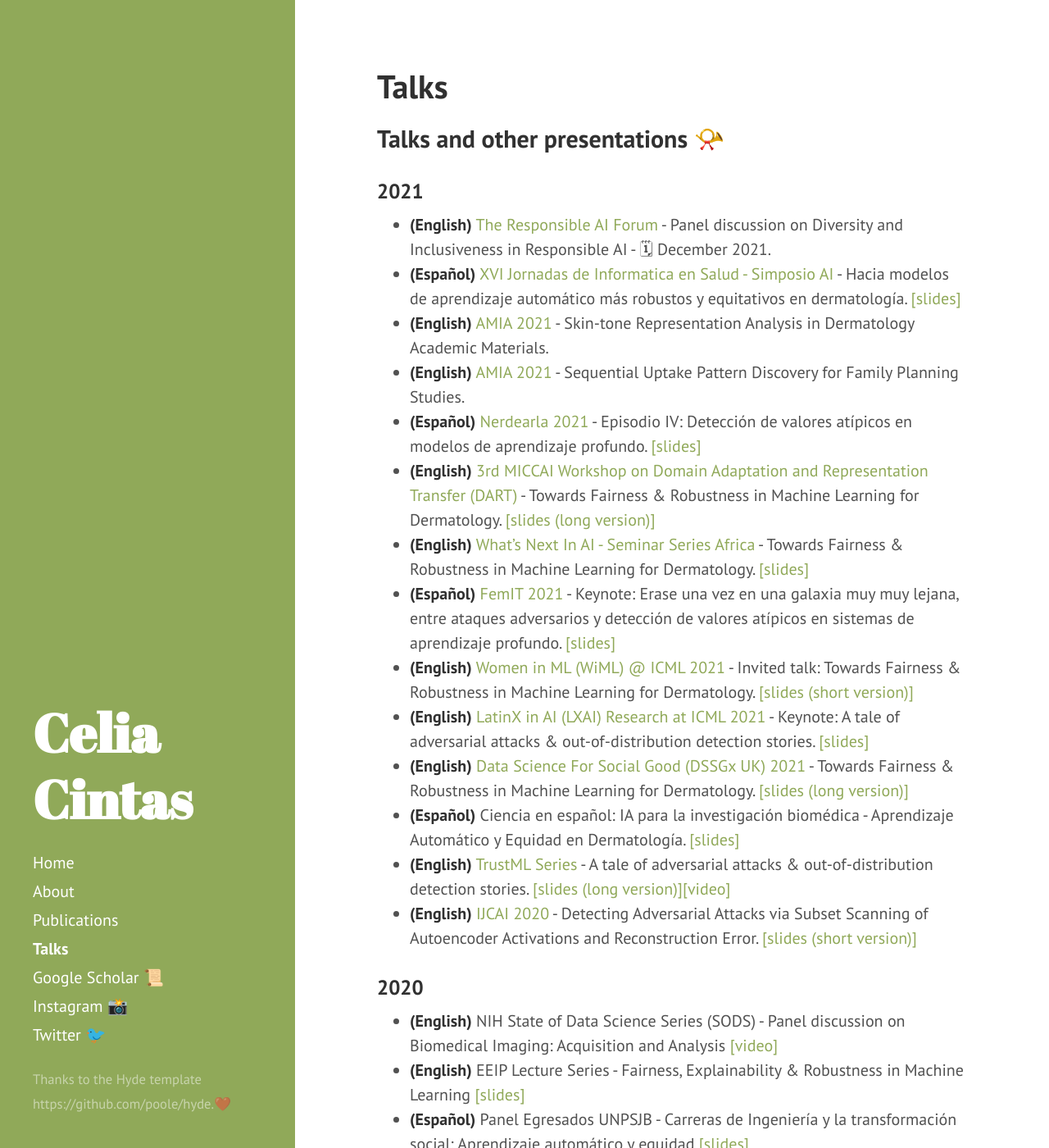
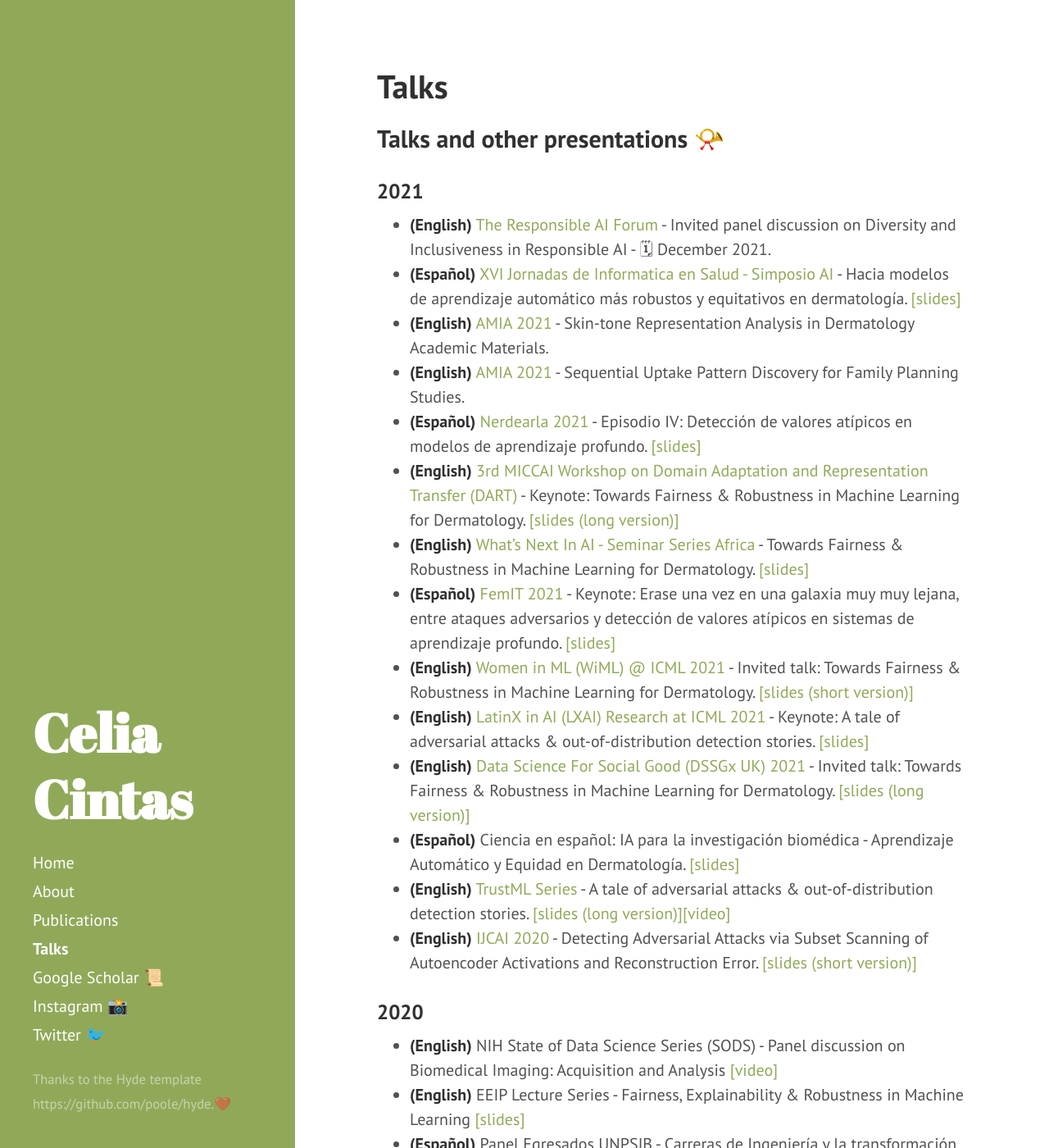
Before and after one commit to celiacintas/celiacintas.github.io, a Jekyll site: the page built from talks.md, in a window 1280 px wide and 1400 px high. Shown: the whole window at 82% size. Built offline with Jekyll 4.4.1, drawn with Linux system fonts in a browser that asks for light colours.

Commit message:
Update talks.md

```diff
--- a/talks.md
+++ b/talks.md
@@ -6,17 +6,17 @@ title: Talks
 ## Talks and other presentations 📯
 
 ### 2021
-* **(English)** [The Responsible AI Forum](https://responsibleaiforum.com/about/schedule/) - Panel discussion on Diversity and Inclusiveness in Responsible AI - 🗓   December 2021.
+* **(English)** [The Responsible AI Forum](https://responsibleaiforum.com/about/schedule/) - Invited panel discussion on Diversity and Inclusiveness in Responsible AI - 🗓   December 2021.
 * **(Español)** [XVI Jornadas de Informatica en Salud - Simposio AI](https://eventovirtualhiba.org.ar/jis-go-live-2021/inicio) - Hacia modelos de aprendizaje automático más robustos y equitativos en dermatología. [[slides]](https://github.com/celiacintas/celiacintas.github.io/blob/main/public/slides/2021/AI_en_Salud___Hospital_Italiano__Derma_Fairness_F.pdf)
 * **(English)** [AMIA 2021](https://amia.org/education-events/amia-2021-annual-symposium) - Skin-tone Representation Analysis in Dermatology Academic Materials.
 * **(English)** [AMIA 2021](https://amia.org/education-events/amia-2021-annual-symposium) - Sequential Uptake Pattern Discovery for Family Planning Studies.
 * **(Español)** [Nerdearla 2021](https://nerdear.la/en/) - Episodio IV: Detección de valores atípicos en modelos de aprendizaje profundo. [[slides]](https://github.com/celiacintas/celiacintas.github.io/blob/main/public/slides/2021/_Nerdearla_2021__Episodio_IV.pdf)
-* **(English)** [3rd MICCAI Workshop on Domain Adaptation and Representation Transfer (DART)](https://sites.google.com/view/dart2021/) - Towards Fairness & Robustness in Machine Learning for Dermatology. [[slides (long version)]](https://github.com/celiacintas/celiacintas.github.io/blob/main/public/slides/2021/_DART__MICCAI_2021__Derma_Fairness_FINAL.pdf)
+* **(English)** [3rd MICCAI Workshop on Domain Adaptation and Representation Transfer (DART)](https://sites.google.com/view/dart2021/) - Keynote: Towards Fairness & Robustness in Machine Learning for Dermatology. [[slides (long version)]](https://github.com/celiacintas/celiacintas.github.io/blob/main/public/slides/2021/_DART__MICCAI_2021__Derma_Fairness_FINAL.pdf)
 * **(English)** [What's Next In AI - Seminar Series Africa](https://ibm.biz/whats-next-ai) - Towards Fairness & Robustness in Machine Learning for Dermatology. [[slides]](https://github.com/celiacintas/celiacintas.github.io/blob/main/public/slides/2021/_What_is_next_IBM_2021__Derma_Fairness.pdf)
 * **(Español)** [FemIT 2021](https://lasdesistemas.org/femitconf2021/) - Keynote: Erase una vez en una galaxia muy muy lejana, entre ataques adversarios y detección de valores atípicos en sistemas de aprendizaje profundo. [[slides]](https://github.com/celiacintas/celiacintas.github.io/blob/main/public/slides/2021/femit_keynote_alot_of_gifs.pdf)
 * **(English)** [Women in ML (WiML) @ ICML 2021](https://warwick.ac.uk/research/data-science/warwick-data/dssgx/public_lectures/) - Invited talk: Towards Fairness & Robustness in Machine Learning for Dermatology. [[slides (short version)]](https://github.com/celiacintas/celiacintas.github.io/blob/main/public/slides/2021/_WinML___ICML_2021__Derma_Fairness_final.pdf)
 * **(English)** [LatinX in AI (LXAI) Research at ICML 2021](https://www.latinxinai.org/icml-2021-about) - Keynote: A tale of adversarial attacks & out-of-distribution detection stories. [[slides]](https://github.com/celiacintas/celiacintas.github.io/blob/main/public/slides/2021/_LXAI___ICML_2021_presentation__A_tale_of_adversarial_attack_final.pdf)
-* **(English)** [Data Science For Social Good (DSSGx UK) 2021](https://warwick.ac.uk/research/data-science/warwick-data/dssgx/public_lectures/) - Towards Fairness & Robustness in Machine Learning for Dermatology. [[slides (long version)]](https://github.com/celiacintas/celiacintas.github.io/blob/main/public/slides/2021/_DSSGx_UK_2021__Derma_Fairness_final.pdf)
+* **(English)** [Data Science For Social Good (DSSGx UK) 2021](https://warwick.ac.uk/research/data-science/warwick-data/dssgx/public_lectures/) - Invited talk: Towards Fairness & Robustness in Machine Learning for Dermatology. [[slides (long version)]](https://github.com/celiacintas/celiacintas.github.io/blob/main/public/slides/2021/_DSSGx_UK_2021__Derma_Fairness_final.pdf)
 * **(Español)** Ciencia en español: IA para la investigación biomédica - Aprendizaje Automático y
 Equidad en Dermatología. [[slides]](https://github.com/celiacintas/celiacintas.github.io/blob/main/public/slides/2021/_AI_en_Salud__Derma_Fairness_final.pdf)
 * **(English)** [TrustML Series](https://www.trustworthyml.org/seminar-series) - A tale of adversarial attacks & out-of-distribution detection stories. [[slides (long version)]](https://github.com/celiacintas/celiacintas.github.io/blob/main/public/slides/2021/_TrustML_2020_presentation__A_tale_of_adversarial_attack_and_out_of_distributions_detection_stories_final.pdf)[[video]](https://youtu.be/XWaaWWvPwDA)
```
